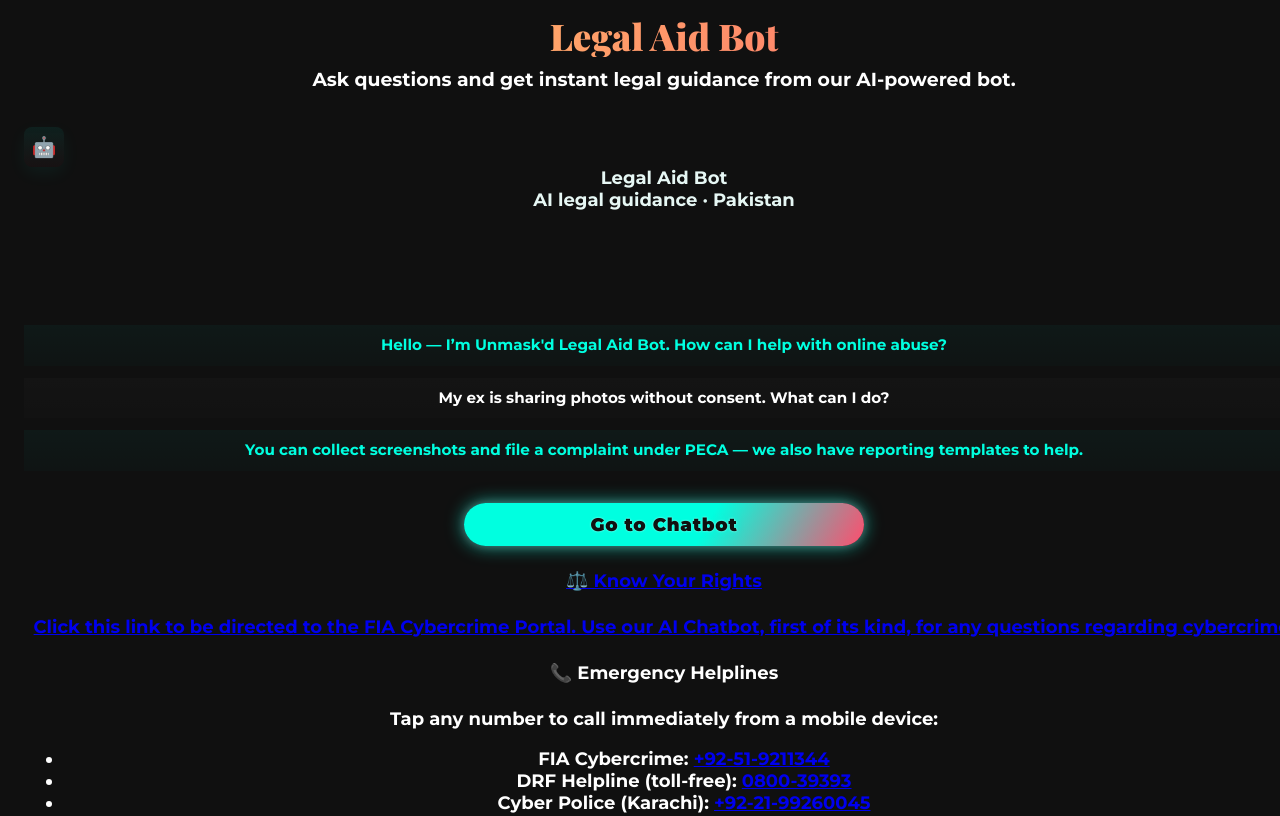
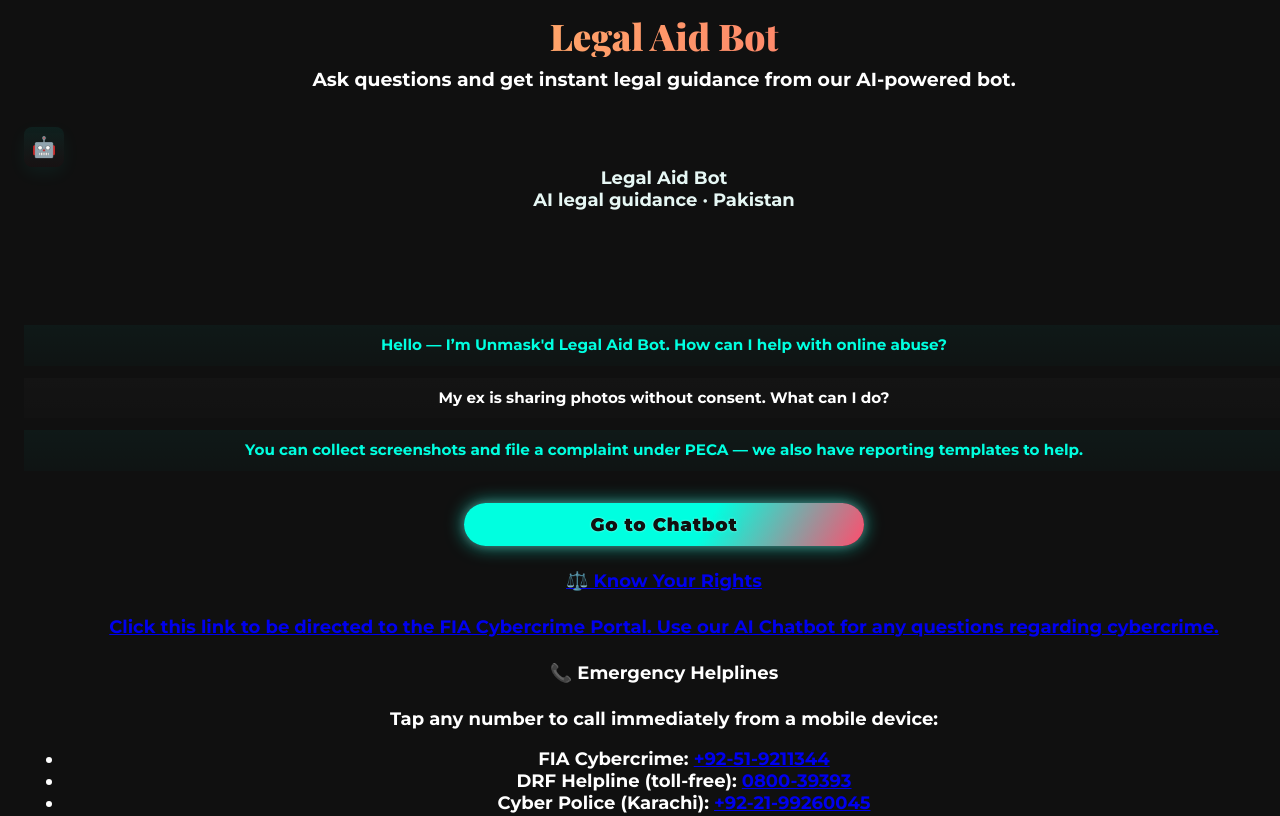
Before and after one commit to zehrahminal/unmaskd, a website: page index.html in a window 1280 px wide. Shown: the part 1860-2676 px from the top of the page. Drawn offline with nearby package versions, Linux system fonts and the light colour scheme.

Commit message:
Update index.html

```diff
--- a/index.html
+++ b/index.html
@@ -242,11 +242,9 @@
   <h1 class="main-heading glide-bottom">Legal Aid Bot</h1>
   <div class="hero-intro-wide glide-bottom">Ask questions and get instant legal guidance from our AI-powered bot.</div>
 
-  <!-- BIG PANEL that contains the chatbot preview (left) and the three stacked cards (right) -->
-  <div class="legal-panel glide-bottom" role="region" aria-labelledby="legal-panel-title">
-
+  <div class="legal-panel glide-bottom" role="region" aria-labelledby="legal-panel">
     <div class="legal-panel-inner">
-      <!-- LEFT: Chatbot preview (unchanged content but sized to fit inside the big panel) -->
+      <!-- LEFT: Chat preview -->
       <div class="panel-left">
         <div class="chatbot-preview" aria-label="Legal Aid Chatbot preview">
           <div class="chatbot-header" aria-hidden="true">
@@ -259,17 +257,9 @@
 
           <div class="chatbot-window" role="region" aria-label="Chat preview">
             <div class="chatbot-messages" aria-hidden="true">
-              <div class="chatbot-message bot">
-                <div class="msg">Hello — I’m Unmask'd Legal Aid Bot. How can I help with online abuse?</div>
-              </div>
-
-              <div class="chatbot-message user">
-                <div class="msg">My ex is sharing photos without consent. What can I do?</div>
-              </div>
-
-              <div class="chatbot-message bot">
-                <div class="msg">You can collect screenshots and file a complaint under PECA — we also have reporting templates to help.</div>
-              </div>
+              <div class="chatbot-message bot"><div class="msg">Hello — I’m Unmask'd Legal Aid Bot. How can I help with online abuse?</div></div>
+              <div class="chatbot-message user"><div class="msg">My ex is sharing photos without consent. What can I do?</div></div>
+              <div class="chatbot-message bot"><div class="msg">You can collect screenshots and file a complaint under PECA — we also have reporting templates to help.</div></div>
             </div>
           </div>
 
@@ -277,11 +267,11 @@
         </div>
       </div>
 
-      <!-- RIGHT: three stacked cards inside the same big panel -->
+      <!-- RIGHT: stacked cards -->
       <div class="panel-right" role="group" aria-label="Quick actions and helplines">
         <a class="panel-card panel-know-rights" href="https://complaint.fia.gov.pk/" target="_blank" rel="noopener noreferrer">
           <h4>⚖️ Know Your Rights</h4>
-          <p>Click this link to be directed to the FIA Cybercrime Portal. Use our AI Chatbot, first of its kind, for any questions regarding cybercrime.</p>
+          <p>Click this link to be directed to the FIA Cybercrime Portal. Use our AI Chatbot for any questions regarding cybercrime.</p>
         </a>
 
         <div class="panel-card panel-helplines">
@@ -296,14 +286,13 @@
         </div>
 
         <div class="panel-card panel-panic">
-          <button id="panicExitBtn" class="panic-btn" title="Instantly exit this page">🚪 Panic Exit</button>
+          <button id="panicExitBtn" class="panic-btn">🚪 Panic Exit</button>
           <p class="panic-note">Instantly close this page with one click.</p>
         </div>
       </div>
     </div>
   </div>
 </section>
-
     <!-- Rollout -->
     <section id="rollout">
       <h1 class="main-heading glide-bottom">National Rollout</h1>
```
